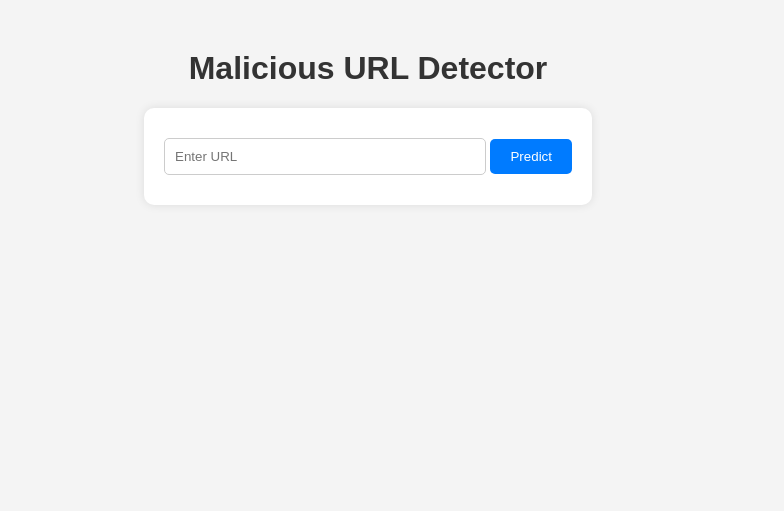
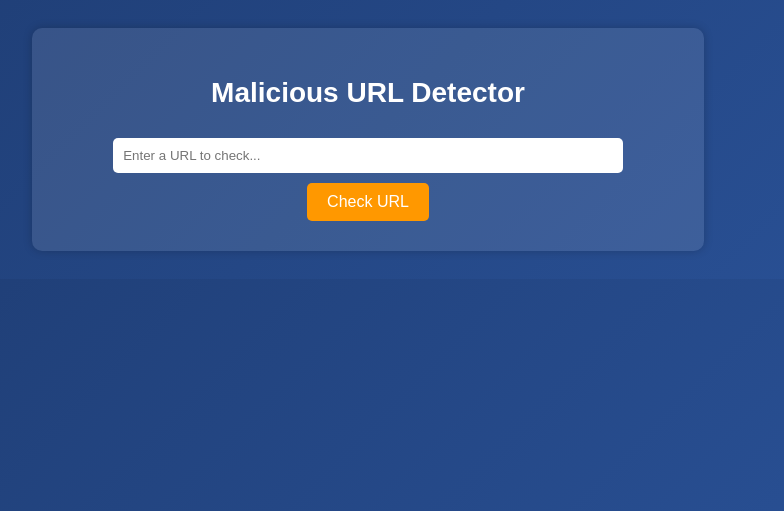
Before and after one commit to purekarswarup18/render, a Flask app: page / in a window 1280 px wide. Shown: the top 511 px of the page, without its empty margins (272-1056 px from the left). Run offline with Flask 3, Linux system fonts and the light colour scheme; parts of the project's set-up code (start-up, migrations or seed data) failed here and were passed over.

Commit message:
Update index.html

```diff
--- a/templates/index.html
+++ b/templates/index.html
@@ -7,56 +7,74 @@
     <style>
         body {
             font-family: Arial, sans-serif;
+            background: linear-gradient(135deg, #1e3c72, #2a5298);
+            color: white;
             text-align: center;
-            margin: 50px;
-            background-color: #f4f4f4;
+            padding: 20px;
+        }
+        .container {
+            background: rgba(255, 255, 255, 0.1);
+            padding: 30px;
+            border-radius: 10px;
+            box-shadow: 0 0 10px rgba(0, 0, 0, 0.2);
+            width: 50%;
+            margin: auto;
         }
         h1 {
-            color: #333;
-        }
-        form {
-            background: white;
-            padding: 20px;
-            box-shadow: 0px 0px 10px rgba(0, 0, 0, 0.1);
-            display: inline-block;
-            border-radius: 10px;
+            font-size: 28px;
         }
         input {
-            width: 300px;
+            width: 80%;
             padding: 10px;
-            margin: 10px 0;
-            border: 1px solid #ccc;
+            margin: 10px;
+            border: none;
             border-radius: 5px;
         }
         button {
-            background-color: #007bff;
+            background-color: #ff9800;
             color: white;
+            border: none;
             padding: 10px 20px;
-            border: none;
             cursor: pointer;
             border-radius: 5px;
+            font-size: 16px;
         }
         button:hover {
-            background-color: #0056b3;
+            background-color: #e68900;
         }
         .result {
             margin-top: 20px;
-            font-size: 18px;
+            font-size: 20px;
             font-weight: bold;
+            padding: 10px;
+            border-radius: 5px;
+        }
+        .safe {
+            background-color: #4caf50;
+            color: white;
+        }
+        .malicious {
+            background-color: #f44336;
+            color: white;
         }
     </style>
 </head>
 <body>
+    <div class="container">
+        <h1>Malicious URL Detector</h1>
+        <form action="/predict" method="post">
+            <input type="text" name="url" placeholder="Enter a URL to check..." required>
+            <button type="submit">Check URL</button>
+        </form>
 
-    <h1>Malicious URL Detector</h1>
-    <form action="/predict" method="post">
-        <input type="text" name="url" placeholder="Enter URL" required>
-        <button type="submit">Predict</button>
-    </form>
-
-    {% if prediction_text %}
-        <div class="result">{{ prediction_text }}</div>
-    {% endif %}
-
+        {% if prediction_text %}
+            {% if 'BENIGN' in prediction_text %}
+                {% set prediction_text = "The URL is classified as: SAFE" %}
+            {% endif %}
+            <div class="result {% if 'SAFE' in prediction_text %}safe{% else %}malicious{% endif %}">
+                {{ prediction_text }}
+            </div>
+        {% endif %}
+    </div>
 </body>
 </html>
```
